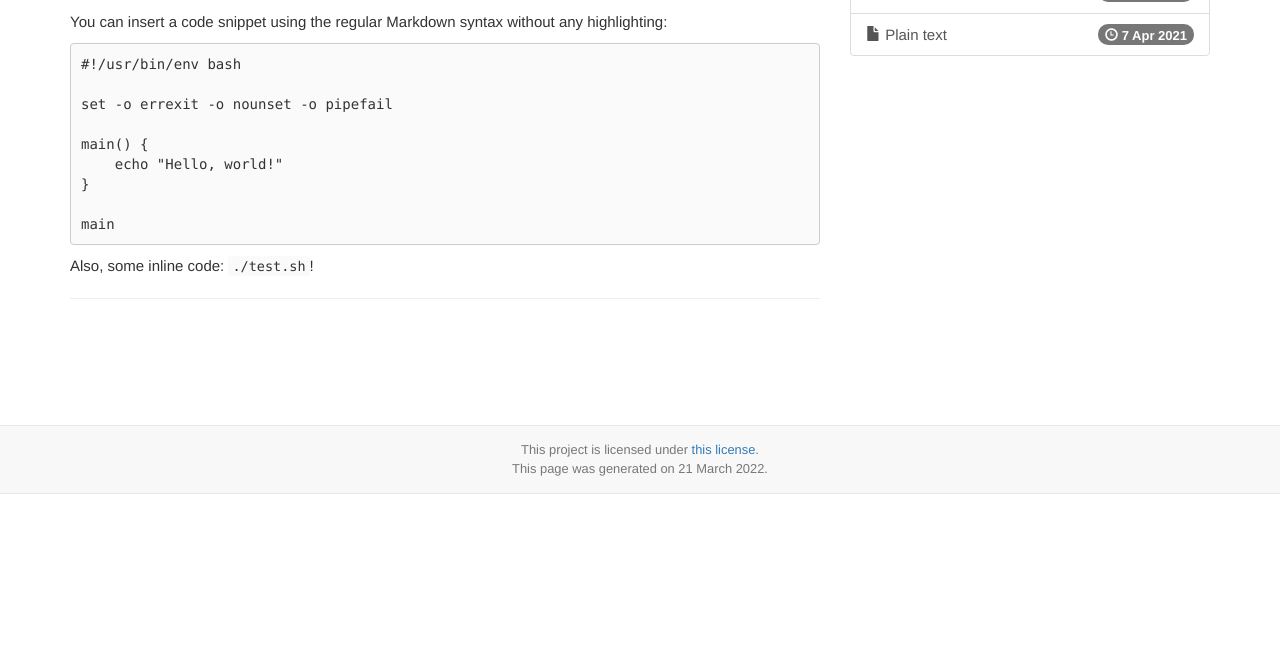
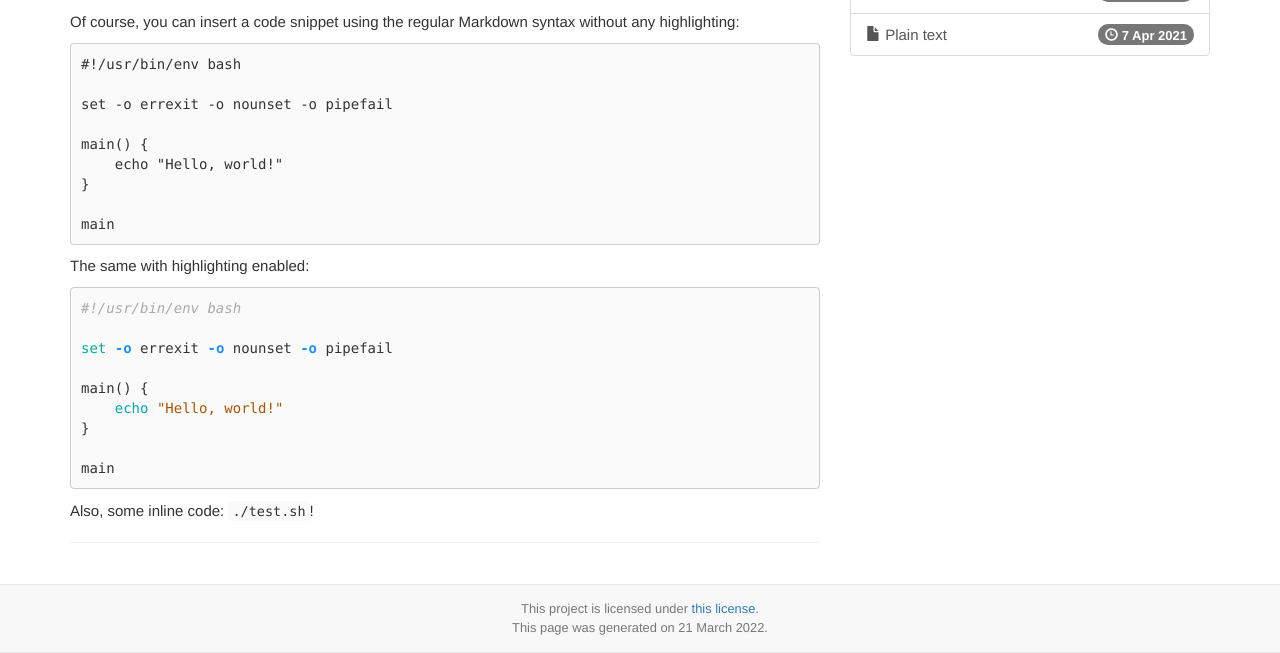
Before and after one commit to egor-tensin/jekyll-theme, a Jekyll site: the page built from _posts/2021-04-09-snippets.md, in a window 1280 px wide. Shown: the part 406-1059 px from the top of the page. Built offline with Jekyll 4.4.1, drawn with Linux system fonts in a browser that asks for light colours; the repository's description, which GitHub fills in, is left out; before the commit the page ends 900 px from its top, so only the background shows below that.

Commit message:
snippets: add highlighted plain snippet

````diff
--- a/_posts/2021-04-09-snippets.md
+++ b/_posts/2021-04-09-snippets.md
@@ -20,8 +20,8 @@ This is another set of snippets:
 
 {% include snippets/section.html section_id='world' %}
 
-You can insert a code snippet using the regular Markdown syntax without any
-highlighting:
+Of course, you can insert a code snippet using the regular Markdown syntax
+without any highlighting:
 
 ```
 #!/usr/bin/env bash
@@ -35,4 +35,18 @@ main() {
 main
 ```
 
+The same with highlighting enabled:
+
+```bash
+#!/usr/bin/env bash
+
+set -o errexit -o nounset -o pipefail
+
+main() {
+    echo "Hello, world!"
+}
+
+main
+```
+
 Also, some inline code: `./test.sh`!
````
